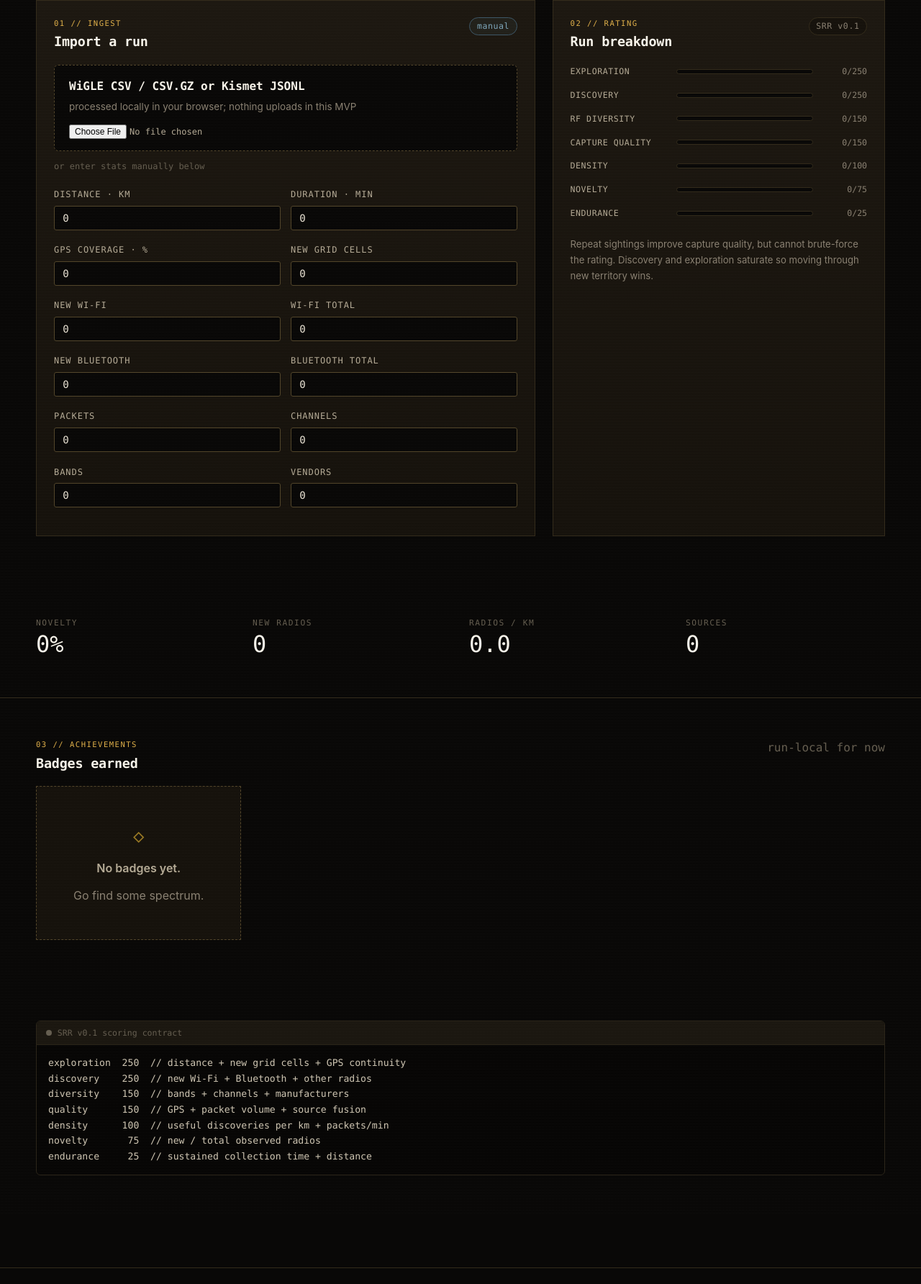
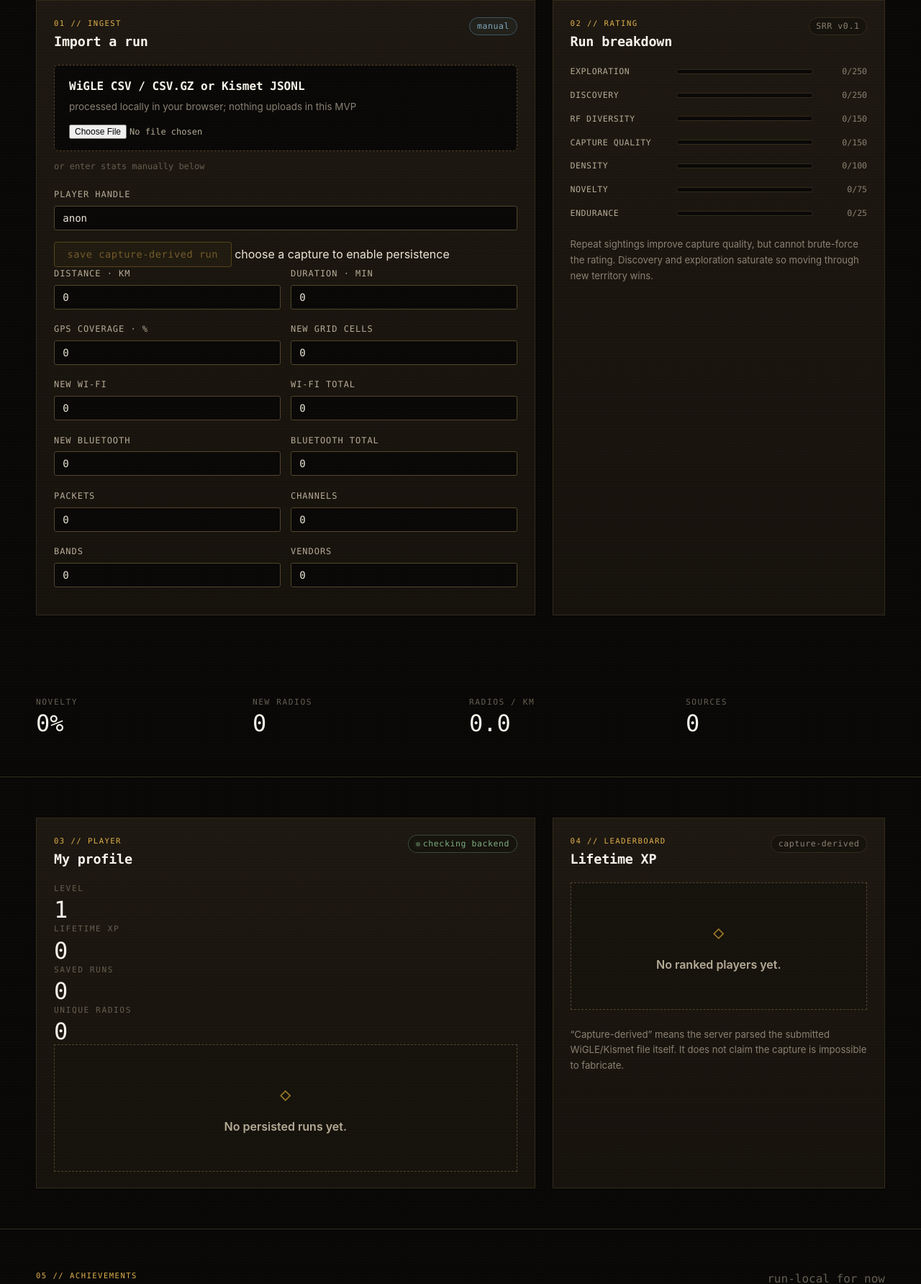
Before and after one commit to starintel-labs/website, a website built with Vite: page apps/main/wardrive.html in a window 1280 px wide. Shown: the part 727-2511 px from the top of the page at 72% size. Built offline with nearby package versions, Linux system fonts and the light colour scheme.

Commit message:
feat(wardrive): add persisted player and leaderboard UI

```diff
--- a/apps/main/wardrive.html
+++ b/apps/main/wardrive.html
@@ -85,6 +85,26 @@
               />
             </label>
             <p class="wd-import-status" data-import-status>or enter stats manually below</p>
+
+            <div class="wd-savebox">
+              <label class="si-field wd-handle">
+                <span class="si-field__label">player handle</span>
+                <input
+                  class="si-input"
+                  type="text"
+                  maxlength="32"
+                  value="anon"
+                  autocomplete="nickname"
+                  data-player-handle
+                />
+              </label>
+              <button class="si-btn si-btn--primary" type="button" data-save-run disabled>
+                save capture-derived run
+              </button>
+              <span class="wd-save-status" data-save-status>
+                choose a capture to enable persistence
+              </span>
+            </div>
 
             <div class="wd-form-grid">
               <label class="si-field">
@@ -178,11 +198,69 @@
         </div>
       </section>
 
+      <section class="si-band" id="community">
+        <div class="si-shell si-section wd-grid">
+          <article class="si-panel">
+            <div class="wd-panel-head">
+              <div>
+                <p class="wd-eyebrow">03 // player</p>
+                <h2>My profile</h2>
+              </div>
+              <span class="si-chip si-chip--live" data-persistence-chip>checking backend</span>
+            </div>
+            <div class="wd-profile-grid">
+              <div class="si-metric">
+                <span class="si-metric__label">level</span>
+                <span class="si-metric__value" data-player-level>1</span>
+              </div>
+              <div class="si-metric">
+                <span class="si-metric__label">lifetime XP</span>
+                <span class="si-metric__value" data-player-xp>0</span>
+              </div>
+              <div class="si-metric">
+                <span class="si-metric__label">saved runs</span>
+                <span class="si-metric__value" data-player-runs>0</span>
+              </div>
+              <div class="si-metric">
+                <span class="si-metric__label">unique radios</span>
+                <span class="si-metric__value" data-player-radios>0</span>
+              </div>
+            </div>
+            <div class="wd-run-history" data-run-history>
+              <div class="si-empty">
+                <span class="si-empty__mark">◇</span>
+                <span class="si-empty__title">No persisted runs yet.</span>
+              </div>
+            </div>
+          </article>
+
+          <article class="si-panel">
+            <div class="wd-panel-head">
+              <div>
+                <p class="wd-eyebrow">04 // leaderboard</p>
+                <h2>Lifetime XP</h2>
+              </div>
+              <span class="si-chip">capture-derived</span>
+            </div>
+            <div class="wd-leaderboard" data-leaderboard>
+              <div class="si-empty">
+                <span class="si-empty__mark">◇</span>
+                <span class="si-empty__title">No ranked players yet.</span>
+              </div>
+            </div>
+            <p class="wd-note">
+              “Capture-derived” means the server parsed the submitted WiGLE/Kismet file itself.
+              It does not claim the capture is impossible to fabricate.
+            </p>
+          </article>
+        </div>
+      </section>
+
       <section class="si-band" id="achievements">
         <div class="si-shell si-section">
           <div class="wd-panel-head">
             <div>
-              <p class="wd-eyebrow">03 // achievements</p>
+              <p class="wd-eyebrow">05 // achievements</p>
               <h2>Badges earned</h2>
             </div>
             <span class="faint mono">run-local for now</span>
```
